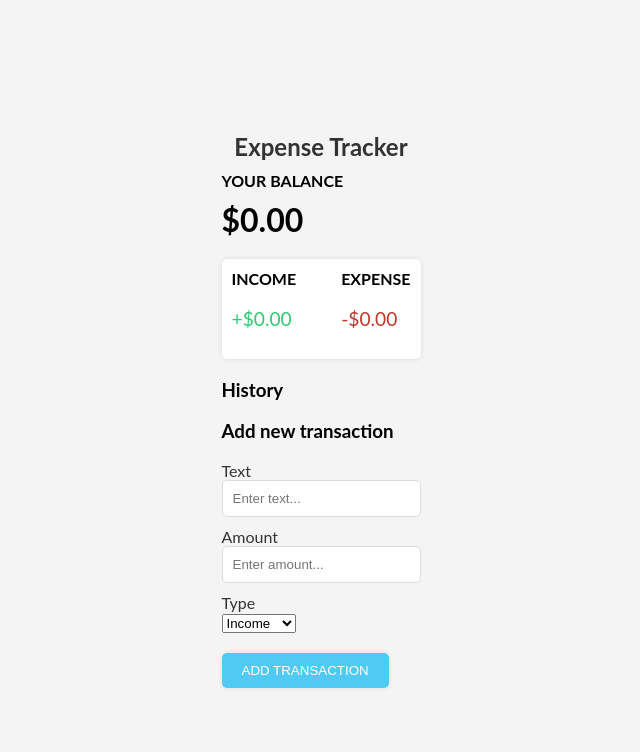
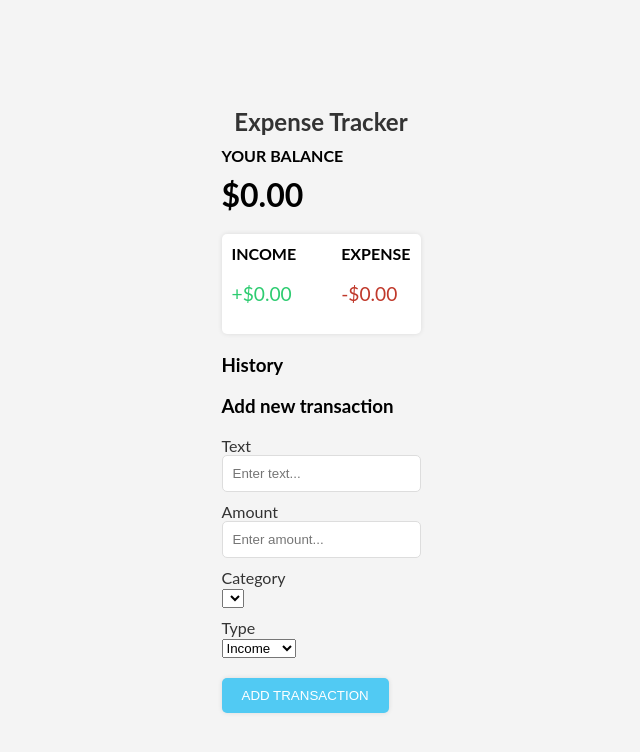
Before and after one commit to ShahilKM16/learn-frontend4, a React (Create React App) app: page / in a window 1280 px wide. Shown: the top 752 px of the page, without its empty margins (319-959 px from the left). Built offline with nearby package versions, Linux system fonts and the light colour scheme.

Commit message:
Including category to check by text

```diff
--- a/src/components/AddTransaction.js
+++ b/src/components/AddTransaction.js
@@ -4,13 +4,14 @@ import React, { useState } from 'react';
 export const AddTransaction = ({ addTransaction, categories }) => {
   const [text, setText] = useState('');
   const [amount, setAmount] = useState('');
-  const [type, setType] = useState('income'); // New state for transaction type
+  const [type, setType] = useState('income');
+  const [category, setCategory] = useState(categories ? categories[0] : ''); // Default to the first category
 
   const onSubmit = e => {
     e.preventDefault();
 
-    if (!text || !amount) {
-      alert('Please enter both text and amount.');
+    if (!text || !amount || !category) {
+      alert('Please enter text, amount, and select a category.');
       return;
     }
 
@@ -21,21 +22,22 @@ export const AddTransaction = ({ addTransaction, categories }) => {
 
     let parsedAmount = parseFloat(amount);
     if (type === 'expense') {
-      parsedAmount *= -1; // Convert to negative for expenses
+      parsedAmount *= -1;
     }
 
     const newTransaction = {
       id: Math.floor(Math.random() * 100000000),
       text,
       amount: parsedAmount,
-      category: categories ? categories[0] : 'General' // Default category if not provided
+      category
     };
 
     addTransaction(newTransaction);
 
     setText('');
     setAmount('');
-    setType('income'); // Reset type to income
+    setType('income');
+    setCategory(categories ? categories[0] : ''); // Reset category to the first category
   };
 
   return (
@@ -51,6 +53,14 @@ export const AddTransaction = ({ addTransaction, categories }) => {
           <input type="text" value={amount} onChange={(e) => setAmount(e.target.value)} placeholder="Enter amount..." />
         </div>
         <div className="form-control">
+          <label htmlFor="category">Category</label>
+          <select value={category} onChange={(e) => setCategory(e.target.value)}>
+            {categories && categories.map(category => (
+              <option key={category} value={category}>{category}</option>
+            ))}
+          </select>
+        </div>
+        <div className="form-control">
           <label htmlFor="type">Type</label>
           <select value={type} onChange={(e) => setType(e.target.value)}>
             <option value="income">Income</option>
```
